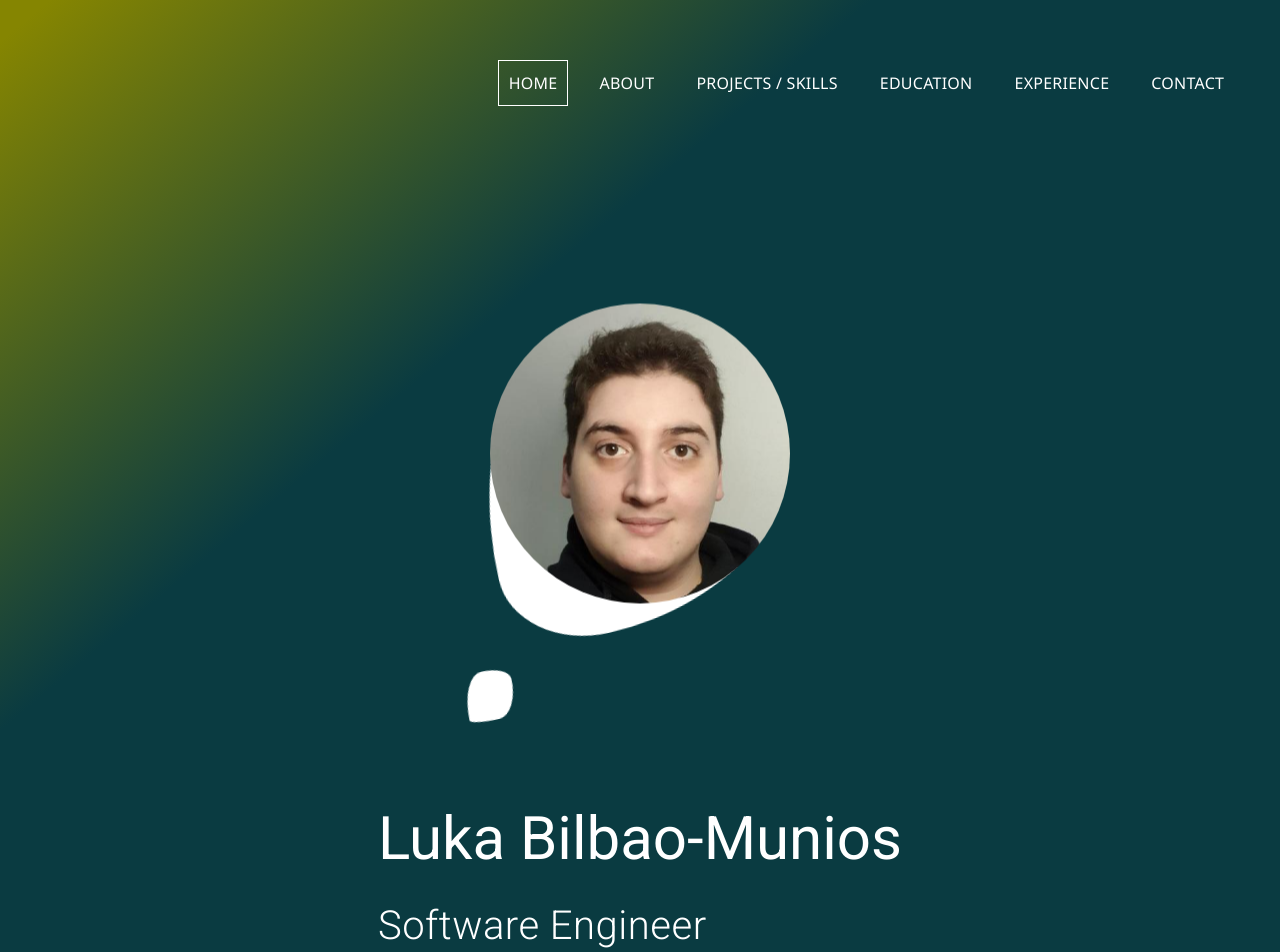
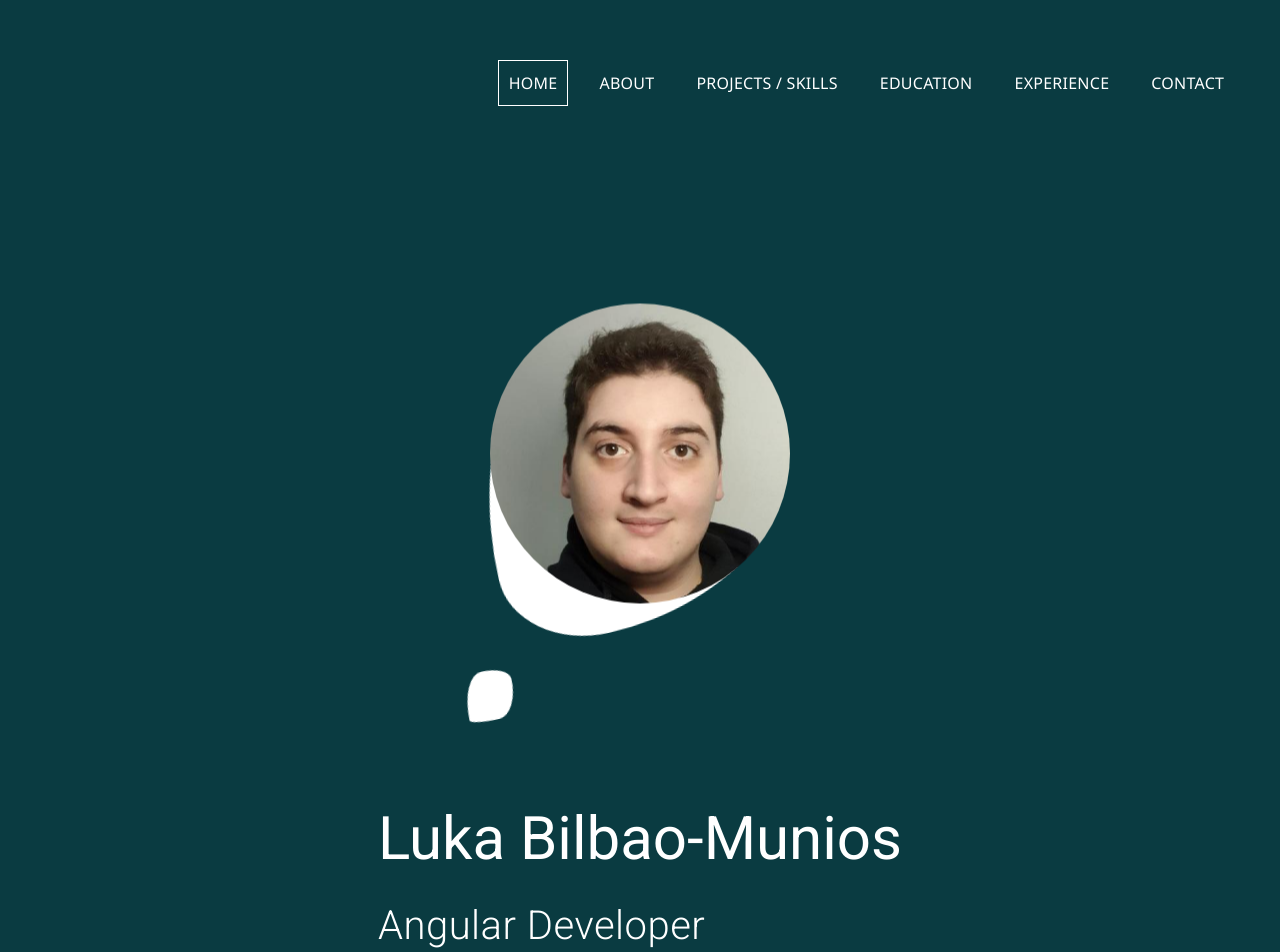
Before and after one commit to LucasBilbao/CV, an Angular app: page /home in a window 1280 px wide. Shown: the top 952 px of the page. Built offline with nearby package versions, Linux system fonts and the light colour scheme.

Commit message:
feat: change body color and title

```diff
--- a/src/app/pages/components/home-page/home-page.component.html
+++ b/src/app/pages/components/home-page/home-page.component.html
@@ -14,6 +14,6 @@
   </div>
   <div class="info">
     <h1>Luka Bilbao-Munios</h1>
-    <h2>Software Engineer</h2>
+    <h2>Angular Developer</h2>
   </div>
 </section>
--- a/src/styles.scss
+++ b/src/styles.scss
@@ -19,12 +19,6 @@ body {
   flex-direction: column;
   overflow-x: hidden;
   background: #0a3b41;
-  background: linear-gradient(
-      140deg,
-      rgba(133, 133, 1, 1) 2%,
-      rgba(10, 59, 65, 1) 35%
-    )
-    no-repeat;
   color: white;
   margin: 0;
   padding-top: globals.pxToRem(30);
```
